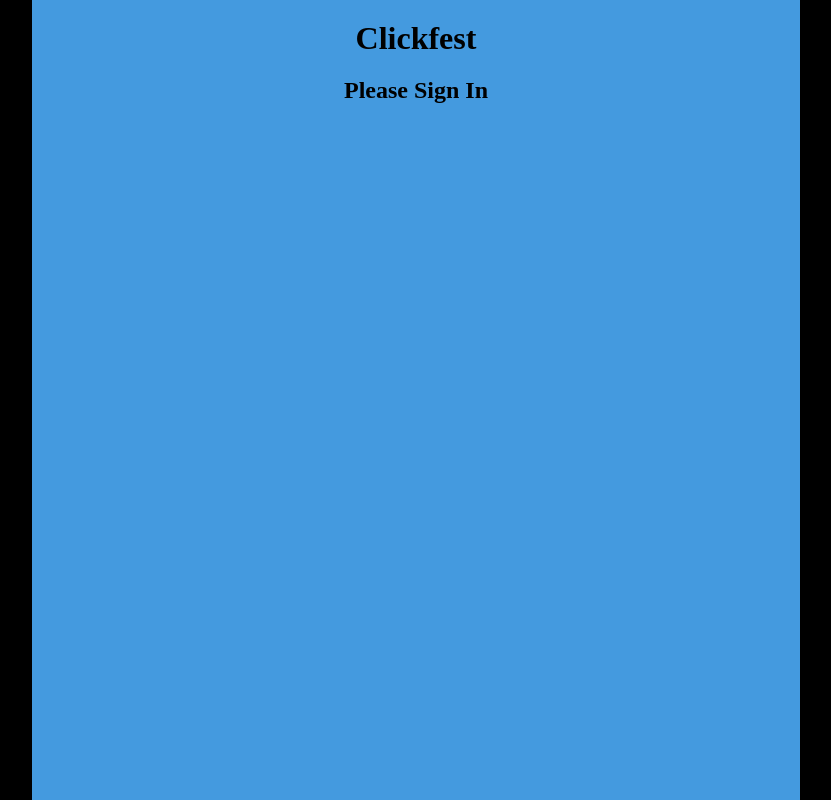
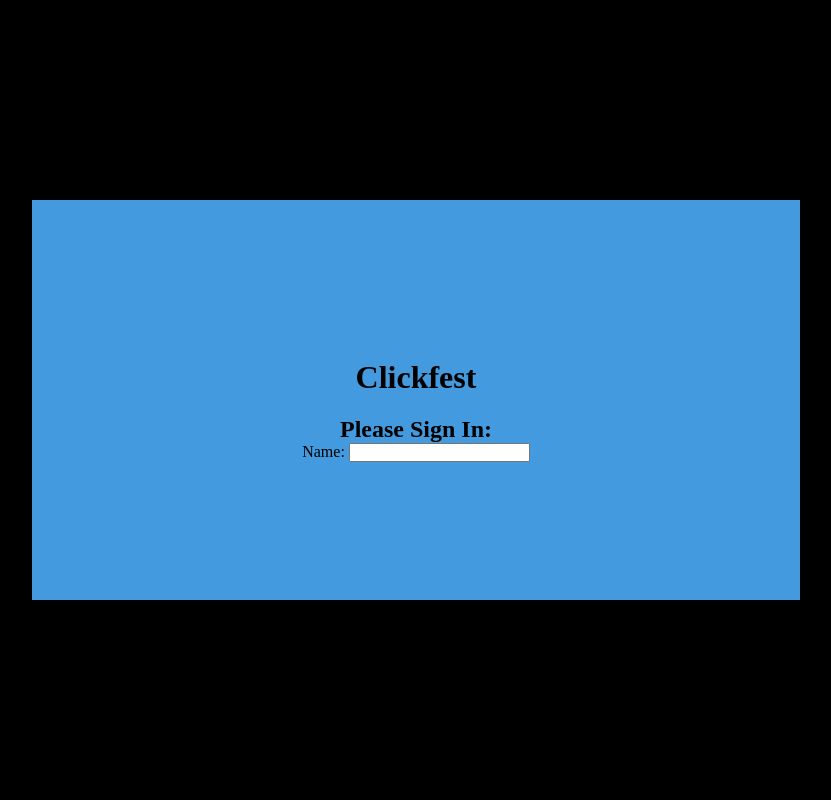
Before and after one commit to edezekiel/Clicker, a plain HTML site: page index.html in a window 1280 px wide. Shown: the whole page, without its empty margins (224-1055 px from the left). Drawn offline with Linux system fonts and the light colour scheme; no server answers.

Commit message:
add flexbox to styling

```diff
--- a/index.html
+++ b/index.html
@@ -15,7 +15,11 @@
     <main>
       <h1>Clickfest</h1>
       <div class="signIn">
-        <h2>Please Sign In</h2>
+        <h2>Please Sign In:</h2>
+        <form action="">
+            <label for="name">Name:</label>
+            <input type="text">
+        </form>
       </div>
     </main>
 
--- a/styles.css
+++ b/styles.css
@@ -6,13 +6,20 @@
 
 body {
     background-color: black;
+    display: flex;
+    align-items: center;
+    justify-content: center;
 }
 main {
     margin: 0 auto;
     width: 60vw;
     text-align: center;
     background-color: rgb(68, 154, 223);
-    height: 100%;
+    height: 50vh;
+    display: flex;
+    flex-direction: column;
+    align-items: center;
+    justify-content: center;
 }
 
 h1 {
```
